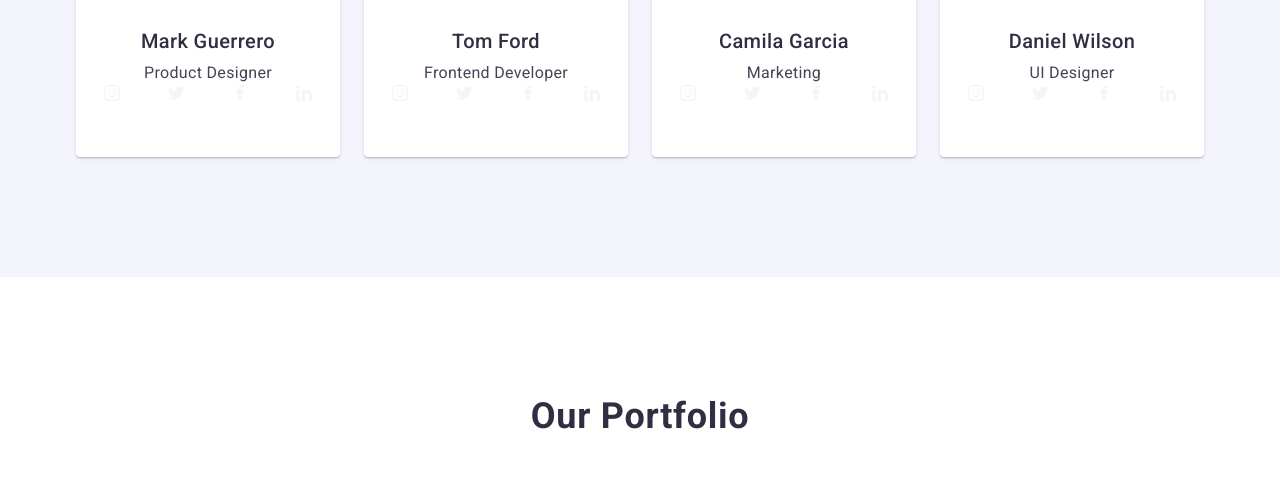
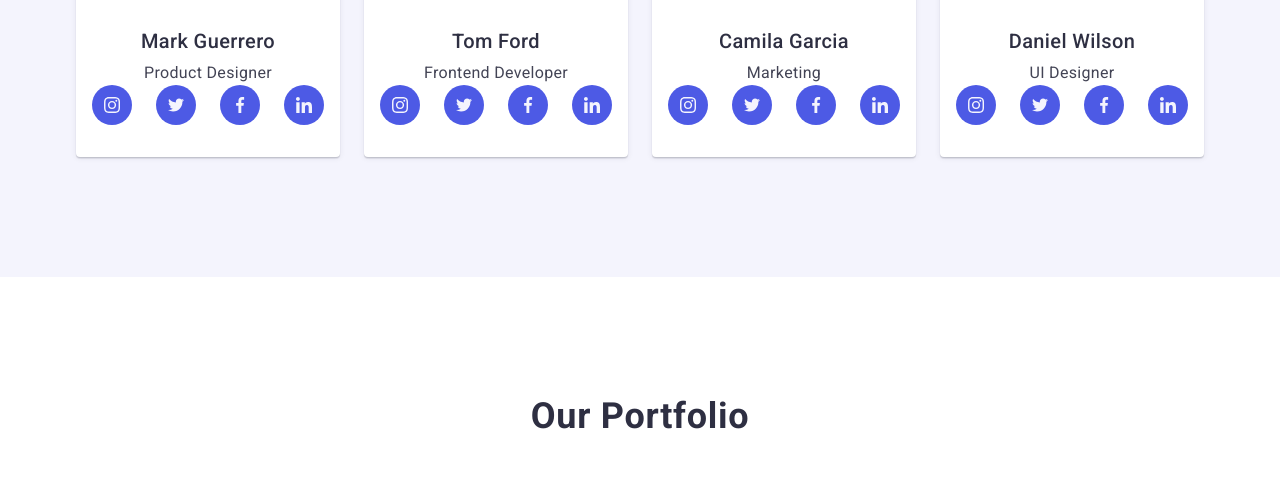
Before and after one commit to Hanikn/goit-markup-hw-04, a plain HTML site: page index.html in a window 1280 px wide. Shown: the part 1656-2143 px from the top of the page. Drawn offline with nearby package versions, Linux system fonts and the light colour scheme.

Commit message:
Update styles.css

```diff
--- a/css/styles.css
+++ b/css/styles.css
@@ -348,6 +348,22 @@ body {
     0px 1px 6px 0px rgba(46, 47, 66, 0.08);
 }
 
+.team-links {
+  width: 100%;
+  height: 100%;
+  background-color: #4d5ae5;
+  border-radius: 50%;
+  display: flex;
+  align-items: center;
+  justify-content: center;
+  transition: background-color 250ms cubic-bezier(0.4, 0, 0.2, 1);
+}
+
+.team-links:hover,
+.team-links:focus {
+  background-color: #404bbf;
+}
+
 .third-section-par {
   font-size: 16px;
   line-height: 1.5;
```
